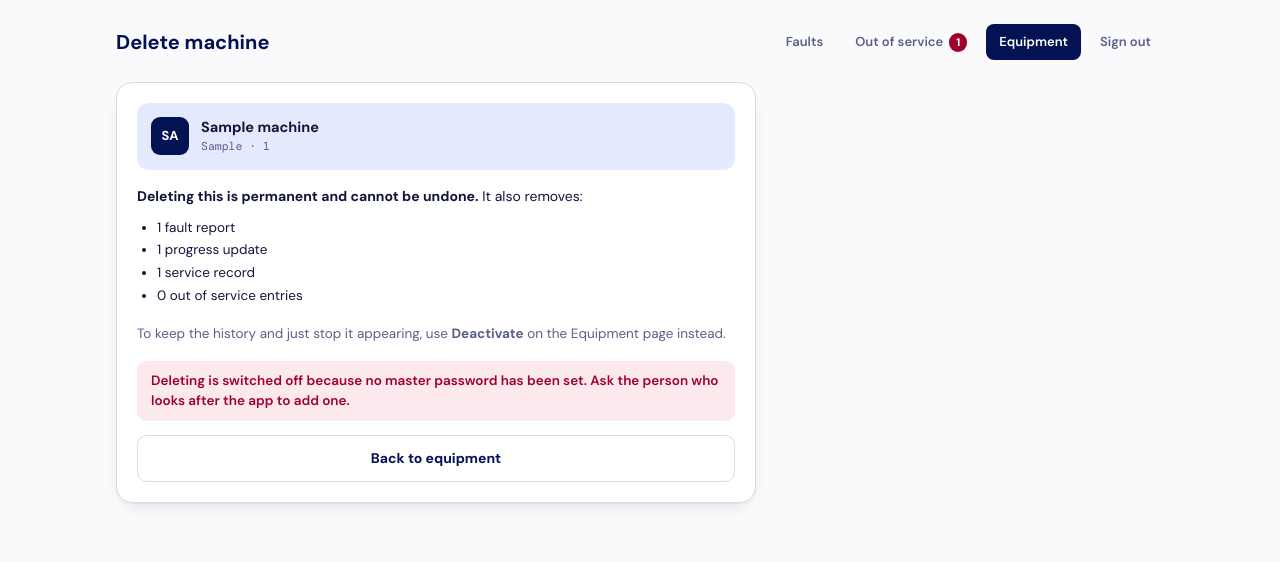
After one commit to boardtom/GymFaultReporting, a Flask app: page /machines/1/delete in a window 1280 px wide. The commit adds this page. Shown: the top 562 px of the page. Run offline with Flask 3, Linux system fonts and the light colour scheme; the visitor is signed in with stand-in values (Sample User, id 1); tables that the repository leaves empty hold one stand-in row (values such as "Sample post").

Commit message:
Deleting a machine or area now needs a separate master password
A confirmation page shows what will be removed (reports, progress updates,
service records, out of service entries). The password is set in
MASTER_PASSWORD; if it is not set, deleting is switched off. Wrong attempts
are limited per address.

Co-Authored-By: Claude Sonnet 5.5 <noreply@anthropic.com>
Claude-Session: https://claude.ai/code/session_01RkkUayfzC9piqSMAf3fASs

```diff
--- a/app.py
+++ b/app.py
@@ -71,6 +71,9 @@ db = SQLAlchemy(app)
 
 # --- Config from environment --------------------------------------------
 ADMIN_PASSWORD = os.environ.get("ADMIN_PASSWORD", "changeme")
+# A second, separate password that must be typed to delete a machine or area.
+# If it is not set, deleting is switched off altogether.
+MASTER_PASSWORD = os.environ.get("MASTER_PASSWORD", "")
 ALERT_TO = os.environ.get("ALERT_TO_EMAIL", "facilities@wellnessinternational.co.uk")
 APP_BASE_URL = os.environ.get("APP_BASE_URL", "http://localhost:5000").rstrip("/")
 IS_PRODUCTION = APP_BASE_URL.startswith("https://")
@@ -339,6 +342,16 @@ def _login_blocked(ip):
     if len(_failed_logins) > 500:       # forget old addresses
         for key in [k for k, v in _failed_logins.items() if not v]:
             del _failed_logins[key]
+    return len(recent) >= LOGIN_MAX_FAILS
+
+
+_failed_master = defaultdict(list)
+
+
+def _master_blocked(ip):
+    now = time.time()
+    recent = [t for t in _failed_master[ip] if now - t < LOGIN_WINDOW_SECONDS]
+    _failed_master[ip] = recent
     return len(recent) >= LOGIN_MAX_FAILS
 
 
@@ -816,25 +829,60 @@ def activate_machine(machine_id):
     return redirect(url_for("machines_admin"))
 
 
-@app.route("/machines/<machine_id>/delete", methods=["POST"])
+def _delete_counts(machine):
+    """What deleting this machine would remove, so WI can see it first."""
+    report_ids = [r.id for r in Report.query.filter_by(machine_id=machine.id)]
+    updates = (ReportUpdate.query.filter(ReportUpdate.report_id.in_(report_ids)).count()
+               if report_ids else 0)
+    return {
+        "reports": len(report_ids),
+        "updates": updates,
+        "service": ServiceRecord.query.filter_by(machine_id=machine.id).count(),
+        "oos": OutOfServiceLog.query.filter_by(machine_id=machine.id).count(),
+    }
+
+
+@app.route("/machines/<machine_id>/delete", methods=["GET", "POST"])
 @login_required
 def delete_machine(machine_id):
-    """Remove a machine entirely, along with any fault reports logged
-    against it. Use Deactivate instead to keep the history."""
+    """Remove a machine entirely, along with its fault reports, progress
+    updates, service records and out of service history. This needs the
+    master password. Use Deactivate instead to keep the history."""
     machine = db.get_or_404(Machine, machine_id)
-    report_ids = [r.id for r in Report.query.filter_by(machine_id=machine.id)]
-    if report_ids:
-        ReportUpdate.query.filter(ReportUpdate.report_id.in_(report_ids)).delete(synchronize_session=False)
-    removed = Report.query.filter_by(machine_id=machine.id).delete()
-    ServiceRecord.query.filter_by(machine_id=machine.id).delete()
-    OutOfServiceLog.query.filter_by(machine_id=machine.id).delete()
-    db.session.delete(machine)
-    db.session.commit()
-    msg = f"Deleted {machine.name}"
-    if removed:
-        msg += f" and {removed} fault report{'s' if removed != 1 else ''}"
-    flash(msg + ".")
-    return redirect(url_for("machines_admin"))
+    counts = _delete_counts(machine)
+    enabled = bool(MASTER_PASSWORD)
+    error = None
+
+    if request.method == "POST":
+        ip = request.remote_addr or "unknown"
+        if not enabled:
+            error = "Deleting is switched off because no master password has been set."
+        elif _master_blocked(ip):
+            error = "Too many incorrect attempts. Please wait 10 minutes and try again."
+        else:
+            supplied = (request.form.get("master_password") or "").encode("utf-8")
+            if hmac.compare_digest(supplied, MASTER_PASSWORD.encode("utf-8")):
+                _failed_master.pop(ip, None)
+                report_ids = [r.id for r in Report.query.filter_by(machine_id=machine.id)]
+                if report_ids:
+                    ReportUpdate.query.filter(ReportUpdate.report_id.in_(report_ids)).delete(synchronize_session=False)
+                removed = Report.query.filter_by(machine_id=machine.id).delete()
+                ServiceRecord.query.filter_by(machine_id=machine.id).delete()
+                OutOfServiceLog.query.filter_by(machine_id=machine.id).delete()
+                name, mid = machine.name, machine.id
+                db.session.delete(machine)
+                db.session.commit()
+                app.logger.warning("Machine deleted: %s (%s) with %d reports", name, mid, removed)
+                msg = f"Deleted {name}"
+                if removed:
+                    msg += f" and {removed} fault report{'s' if removed != 1 else ''}"
+                flash(msg + ".")
+                return redirect(url_for("machines_admin"))
+            _failed_master[ip].append(time.time())
+            error = "Incorrect master password. Nothing has been deleted."
+
+    return render_template("delete_machine.html", machine=machine, counts=counts,
+                           enabled=enabled, error=error), (400 if error else 200)
 
 
 def _back_to_log_or_machines():
--- a/render.yaml
+++ b/render.yaml
@@ -14,6 +14,8 @@ services:
         generateValue: true
       - key: ADMIN_PASSWORD
         sync: false          # set this yourself in the Render dashboard
+      - key: MASTER_PASSWORD
+        sync: false          # a separate password needed to delete machines
       - key: DATABASE_URL
         fromDatabase:
           name: fault-flag-db
--- /dev/null
+++ b/templates/delete_machine.html
@@ -0,0 +1,49 @@
+{% extends "base.html" %}
+{% block title %}Delete {{ 'area' if machine.is_area else 'machine' }}{% endblock %}
+{% block body %}
+<div class="app-shell">
+  <div class="app-header">
+    <h1>Delete {{ 'area' if machine.is_area else 'machine' }}</h1>
+    {% set nav_active = "equipment" %}{% include "_nav.html" %}
+  </div>
+
+  <div class="card" style="max-width:640px;">
+    <div class="machine-card" style="margin-bottom:16px;">
+      <div class="machine-icon">{{ machine.name[:2]|upper }}</div>
+      <div>
+        <div class="machine-name">{{ machine.name }}</div>
+        <div class="machine-loc mono">{{ machine.location }} &middot; {{ machine.id }}</div>
+      </div>
+    </div>
+
+    {% if error %}<div class="flash" style="margin-bottom:14px;">{{ error }}</div>{% endif %}
+
+    <p style="margin:0 0 10px;font-size:14px;"><strong>Deleting this is permanent and cannot be undone.</strong> It also removes:</p>
+    <ul style="margin:0 0 16px;padding-left:20px;font-size:13.5px;line-height:1.7;">
+      <li>{{ counts.reports }} fault report{{ 's' if counts.reports != 1 }}</li>
+      <li>{{ counts.updates }} progress update{{ 's' if counts.updates != 1 }}</li>
+      <li>{{ counts.service }} service record{{ 's' if counts.service != 1 }}</li>
+      <li>{{ counts.oos }} out of service entr{{ 'ies' if counts.oos != 1 else 'y' }}</li>
+    </ul>
+    <p style="margin:0 0 16px;font-size:13.5px;color:var(--text-muted);">
+      To keep the history and just stop it appearing, use <strong>Deactivate</strong> on the Equipment page instead.
+    </p>
+
+    {% if enabled %}
+    <form method="post" autocomplete="off">
+      <label class="field">
+        Master password
+        <input type="password" name="master_password" required autocomplete="off" autofocus>
+      </label>
+      <div style="display:flex;gap:10px;flex-wrap:wrap;">
+        <button type="submit" class="btn btn-primary" style="width:auto;background:var(--red);">Delete permanently</button>
+        <a href="{{ url_for('machines_admin') }}" class="btn btn-ghost" style="width:auto;text-decoration:none;">Cancel</a>
+      </div>
+    </form>
+    {% else %}
+    <div class="flash" style="margin-bottom:14px;">Deleting is switched off because no master password has been set. Ask the person who looks after the app to add one.</div>
+    <a href="{{ url_for('machines_admin') }}" class="btn btn-ghost" style="width:auto;text-decoration:none;">Back to equipment</a>
+    {% endif %}
+  </div>
+</div>
+{% endblock %}
```
Also changed, not shown: templates/machines.html (+1 -6 lines), README.md.
